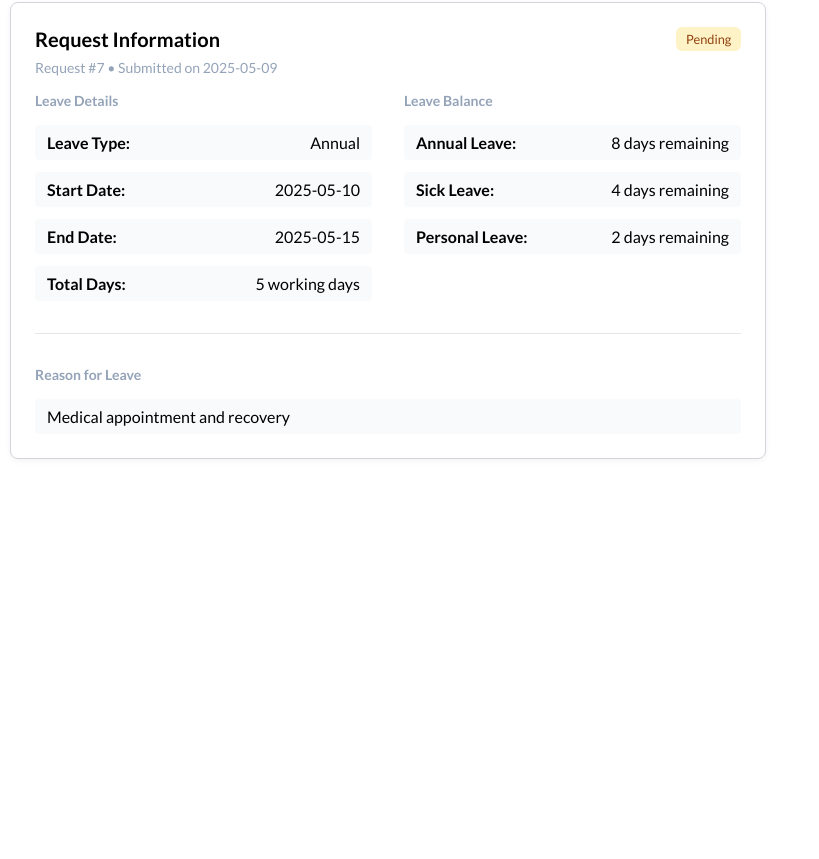
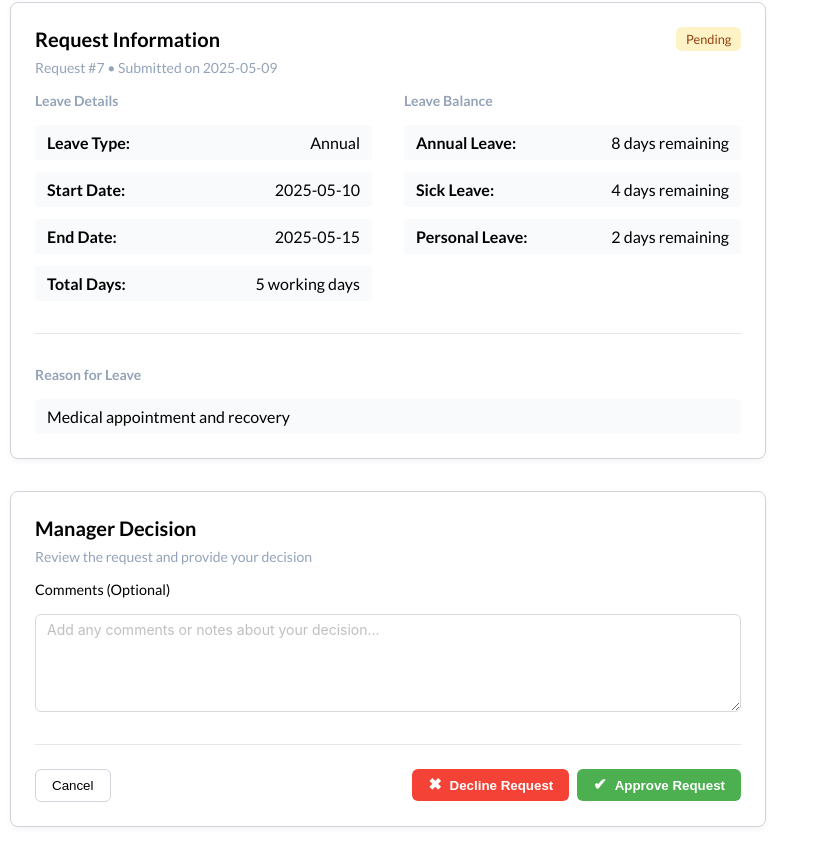
Before and after one commit to vimw/stafframe, a Next.js app: page /manager/leave-requests/1 in a window 1280 px wide. Shown: the part 219-1078 px from the top of the page, without its empty margins (0-819 px from the left). Before the commit the page ends 800 px from the top, so only its background shows below. Built offline with nearby package versions, Linux system fonts and the light colour scheme.

Commit message:
Add ManagerDecision component

```diff
--- /dev/null
+++ b/app/manager/leave-requests/[id]/components/ManagerDecision/ManagerDecision.module.css
@@ -0,0 +1,98 @@
+.card {
+    border: 1px solid #d1d5db;
+    border-radius: 8px;
+    width: 100%;
+    padding: 1.5rem;
+    margin-top: 2rem;
+    background-color: #fff;
+    box-shadow: 0 2px 6px rgba(0, 0, 0, 0.05);
+  }
+
+  .cardHeader {
+    display: flex;
+    align-items: center;
+    justify-content: space-between;
+    margin-bottom: 0.5rem;
+  }
+
+  .cardHeader h2 {
+    margin: 0;
+    font-size: 1.25rem;
+    font-weight: 600;
+  }
+
+  .metaText {
+    color: #94A3B8;
+    font-size: 0.875rem;
+    margin-bottom: 1rem;
+  }
+
+.commentsHeader{
+    font-size: .9rem;
+}
+
+.textArea{
+    margin-top: 1rem;
+}
+
+.cardFooter {
+    display: flex;
+    justify-content: space-between;
+    align-items: center;
+    border-top: 1px solid #e5e7eb;
+    padding-top: 1.5rem;
+    margin-top: 2rem;
+  }
+
+  .cancelButton {
+    background: transparent;
+    border: 1px solid #d1d5db;
+    padding: 0.5rem 1rem;
+    border-radius: 6px;
+    font-weight: 500;
+    cursor: pointer;
+    transition: background 0.2s ease;
+  }
+
+  .cancelButton:hover {
+    background: #f9fafb;
+  }
+
+  .actionButtons {
+    display: flex;
+    gap: 0.5rem;
+  }
+
+  .button {
+    display: flex;
+    align-items: center;
+    gap: 0.5rem;
+    padding: 0.5rem 1rem;
+    font-weight: 600;
+    border-radius: 6px;
+    border: none;
+    cursor: pointer;
+    transition: background 0.2s ease;
+    color: white;
+  }
+
+  .icon {
+    font-size: 1rem;
+    line-height: 1;
+  }
+
+  .decline {
+    background-color: #F44336;
+  }
+
+  .decline:hover {
+    background-color: #b91c1c;
+  }
+
+  .approve {
+    background-color: #4CAF50;
+  }
+
+  .approve:hover {
+    background-color: #15803d;
+  }
--- /dev/null
+++ b/app/manager/leave-requests/[id]/components/ManagerDecision/ManagerDecision.tsx
@@ -0,0 +1,35 @@
+'use client'
+import React from 'react'
+import styles from './ManagerDecision.module.css'
+import { Input } from 'antd';
+
+const { TextArea } = Input;
+
+const ManagerDecision = () => {
+  return (
+    <div className={styles.card}>
+        <div className={styles.cardHeader}>
+            <h2>Manager Decision</h2>
+        </div>
+        <p className={styles.metaText}>Review the request and provide your decision</p>
+        <p className={styles.commentsHeader}>Comments (Optional)</p>
+        <TextArea className={styles.textArea} rows={4} placeholder="Add any comments or notes about your decision..."/>
+        <div className={styles.cardFooter}>
+            <button className={styles.cancelButton}>Cancel</button>
+            <div className={styles.actionButtons}>
+                <button className={`${styles.button} ${styles.decline}`}>
+                <span className={styles.icon}>✖</span>
+                Decline Request
+                </button>
+                <button className={`${styles.button} ${styles.approve}`}>
+                <span className={styles.icon}>✔</span>
+                Approve Request
+                </button>
+            </div>
+        </div>
+
+      </div>
+  )
+}
+
+export default ManagerDecision
--- a/app/manager/leave-requests/[id]/page.module.css
+++ b/app/manager/leave-requests/[id]/page.module.css
@@ -6,6 +6,6 @@
     margin: 0 auto;
 }
 
-.details{
+.detailsAndDecisionWrapper{
     width: 60%;
 }
--- a/app/manager/leave-requests/[id]/page.tsx
+++ b/app/manager/leave-requests/[id]/page.tsx
@@ -2,6 +2,7 @@ import React from 'react'
 import Header from './components/Header/Header'
 import styles from './page.module.css'
 import Details from './components/details/Details'
+import ManagerDecision from './components/ManagerDecision/ManagerDecision'
 
 interface PageProps {
   params: {
@@ -14,8 +15,9 @@ const page = ({params: {id}}: PageProps) => {
     <section className={styles.detailsContainer}>
       <div className={styles.detailsContent}>
         <Header/>
-        <div className={styles.details}>
+        <div className={styles.detailsAndDecisionWrapper}>
           <Details/>
+          <ManagerDecision/>
         </div>
       </div>
     </section>
```
